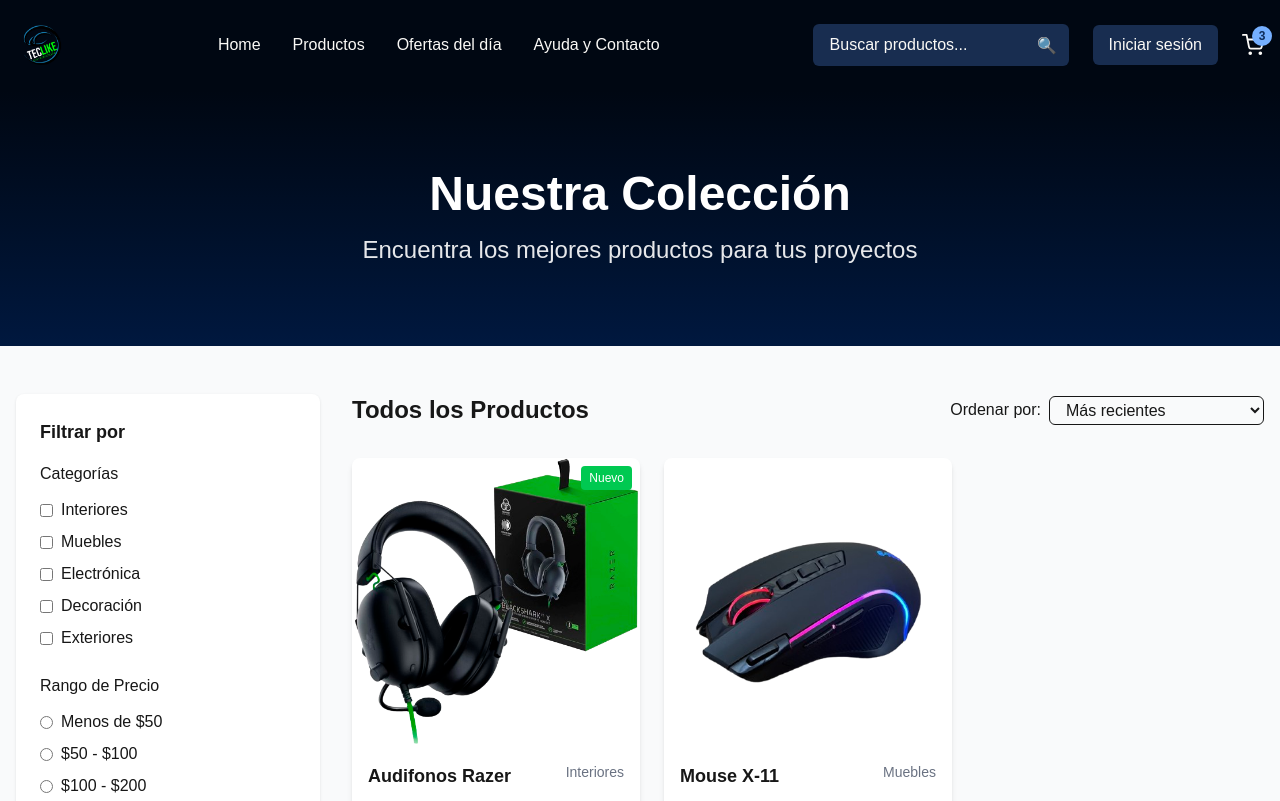
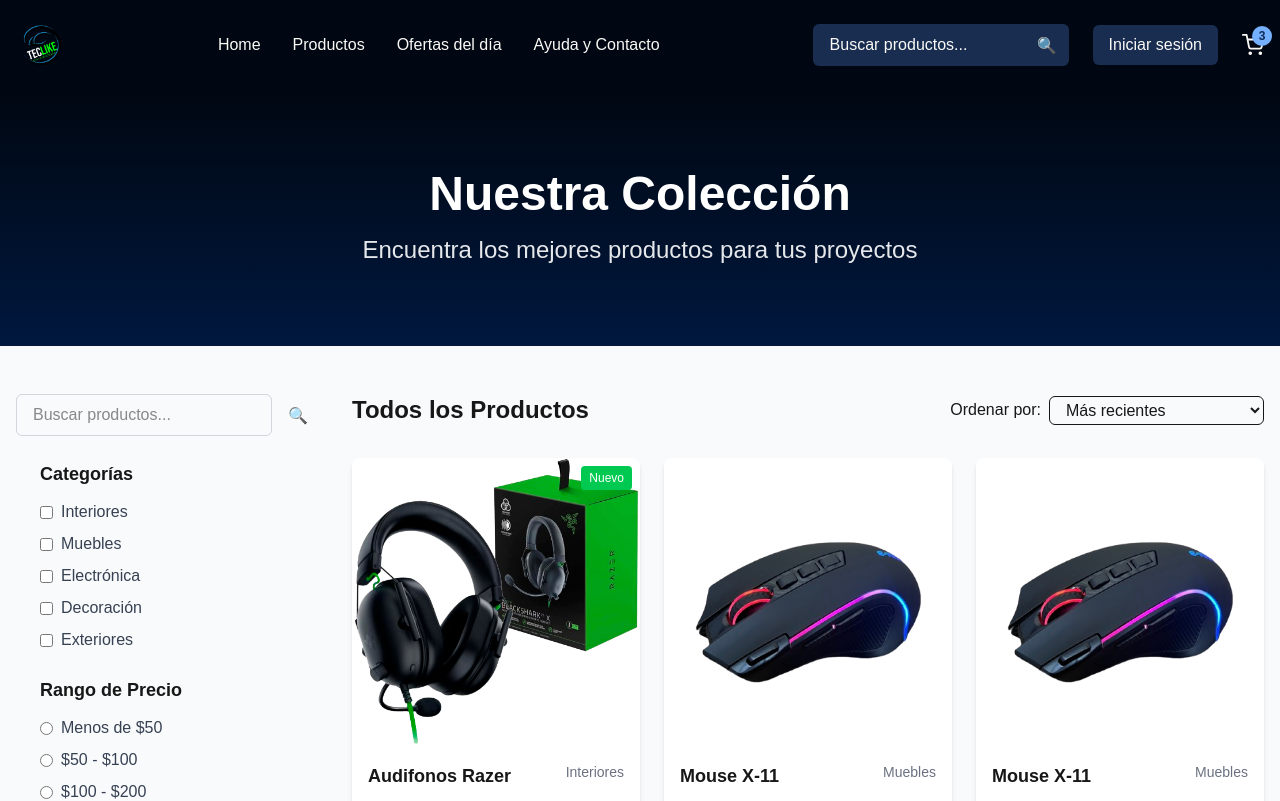
Before and after one commit to MisaelBohorquez27/Teclike-Store-3D, a Next.js app in the folder apps/frontend/: page /Products in a window 1280 px wide. Shown: the top 801 px of the page. Built offline with nearby package versions, Linux system fonts and the light colour scheme.

Commit message:
cha(Changing the Styles in FilterSidebar & ProductGrid)

```diff
--- a/apps/frontend/src/app/Products/FilterSidebar.tsx
+++ b/apps/frontend/src/app/Products/FilterSidebar.tsx
@@ -1,5 +1,6 @@
 "use client";
 
+import Button from "@/components/ui/PagesButtons";
 import { useSearchParams } from "next/navigation";
 
 export function FilterSidebar() {
@@ -19,18 +20,17 @@
   ];
 
   return (
-    <div className="bg-white p-6 rounded-lg shadow-sm sticky top-4">
-      <h3 className="font-bold text-lg mb-4">Filtrar por</h3>
+    <div className="p-6 rounded-lg">
 
       {/* Filtro por Categoría */}
       <div className="mb-6">
-        <h4 className="font-medium mb-3">Categorías</h4>
+        <h4 className="font-semibold text-lg mb-3 ">Categorías</h4>
         <ul className="space-y-2">
           {categories.map((category) => (
             <li key={category}>
               <label className="flex items-center">
                 <input type="checkbox" className="mr-2 rounded text-blue-600" />
-                <span>{category}</span>
+                <span className="text-gray-700">{category}</span>
               </label>
             </li>
           ))}
@@ -39,7 +39,7 @@
 
       {/* Filtro por Precio */}
       <div className="mb-6">
-        <h4 className="font-medium mb-3">Rango de Precio</h4>
+        <h4 className="font-semibold text-lg mb-3">Rango de Precio</h4>
         <ul className="space-y-2">
           {priceRanges.map((range) => (
             <li key={range.value}>
@@ -49,7 +49,7 @@
                   name="price-range"
                   className="mr-2 text-blue-600"
                 />
-                <span>{range.label}</span>
+                <span className="text-gray-700">{range.label}</span>
               </label>
             </li>
           ))}
@@ -57,9 +57,12 @@
       </div>
 
       {/* Botón de Aplicar Filtros */}
-      <button className="w-full bg-blue-600 text-white py-2 rounded-md hover:bg-blue-700">
+      <Button
+      variant="primary"
+      size="s"
+      className="w-full">
         Aplicar Filtros
-      </button>
+      </Button>
     </div>
   );
 }
--- a/apps/frontend/src/app/Products/ProductGrid.tsx
+++ b/apps/frontend/src/app/Products/ProductGrid.tsx
@@ -26,6 +26,30 @@
     rating: 4.2,
     image: "/products/mouse2-x11.png"
   },
+  {
+    id: 3,
+    name: "Mouse X-11",
+    title: "Muebles Vintage Pack",
+    fullDescription: "Paquete de modelos 3D de muebles vintage para decoración.",
+    category: "Muebles",
+    price: 79.99,
+    priceRange: "$70 - $90",
+    currency: "USD",
+    rating: 4.2,
+    image: "/products/mouse2-x11.png"
+  },
+  {
+    id: 4,
+    name: "Mouse X-11",
+    title: "Muebles Vintage Pack",
+    fullDescription: "Paquete de modelos 3D de muebles vintage para decoración.",
+    category: "Muebles",
+    price: 79.99,
+    priceRange: "$70 - $90",
+    currency: "USD",
+    rating: 4.2,
+    image: "/products/mouse2-x11.png"
+  },
   // Añade más productos...
 ];
 
--- a/apps/frontend/src/app/Products/page.tsx
+++ b/apps/frontend/src/app/Products/page.tsx
@@ -5,6 +5,7 @@
 import { ProductGrid } from "@/app/Products/ProductGrid";
 import { Pagination } from "@/components/ui/Pagination";
 import { useState } from "react";
+import { SearchBar } from "@/components/SearchBar";
 
 export default function ProductPage() {
   const [currentPage, setCurrentPage] = useState(1);
@@ -14,7 +15,6 @@
     <>
       {/* Navbar */}
       <Navbar />
-
       <main className="bg-gray-50 min-h-screen">
         {/* Hero Banner */}
         <section className="bg-gradient-to-b from-[#000712] to-[#00183f] py-20 text-white">
@@ -25,13 +25,12 @@
             </p>
           </div>
         </section>
-
         {/* Contenido Principal */}
         <div className="container mx-auto px-4 py-12">
           <div className="flex flex-col md:flex-row gap-8">
-
             {/* Sidebar de Filtros */}
             <div className="md:w-1/4">
+              <SearchBar />
               <FilterSidebar />
             </div>
 
--- a/apps/frontend/src/app/page.tsx
+++ b/apps/frontend/src/app/page.tsx
@@ -16,8 +16,8 @@
       <TrendingProducts />
       <DailyOffers />
       <BestSellers />
+      <FollowUs />
       <CustomerReviews />
-      <FollowUs />
       <Footer />
     </>
   );
```
